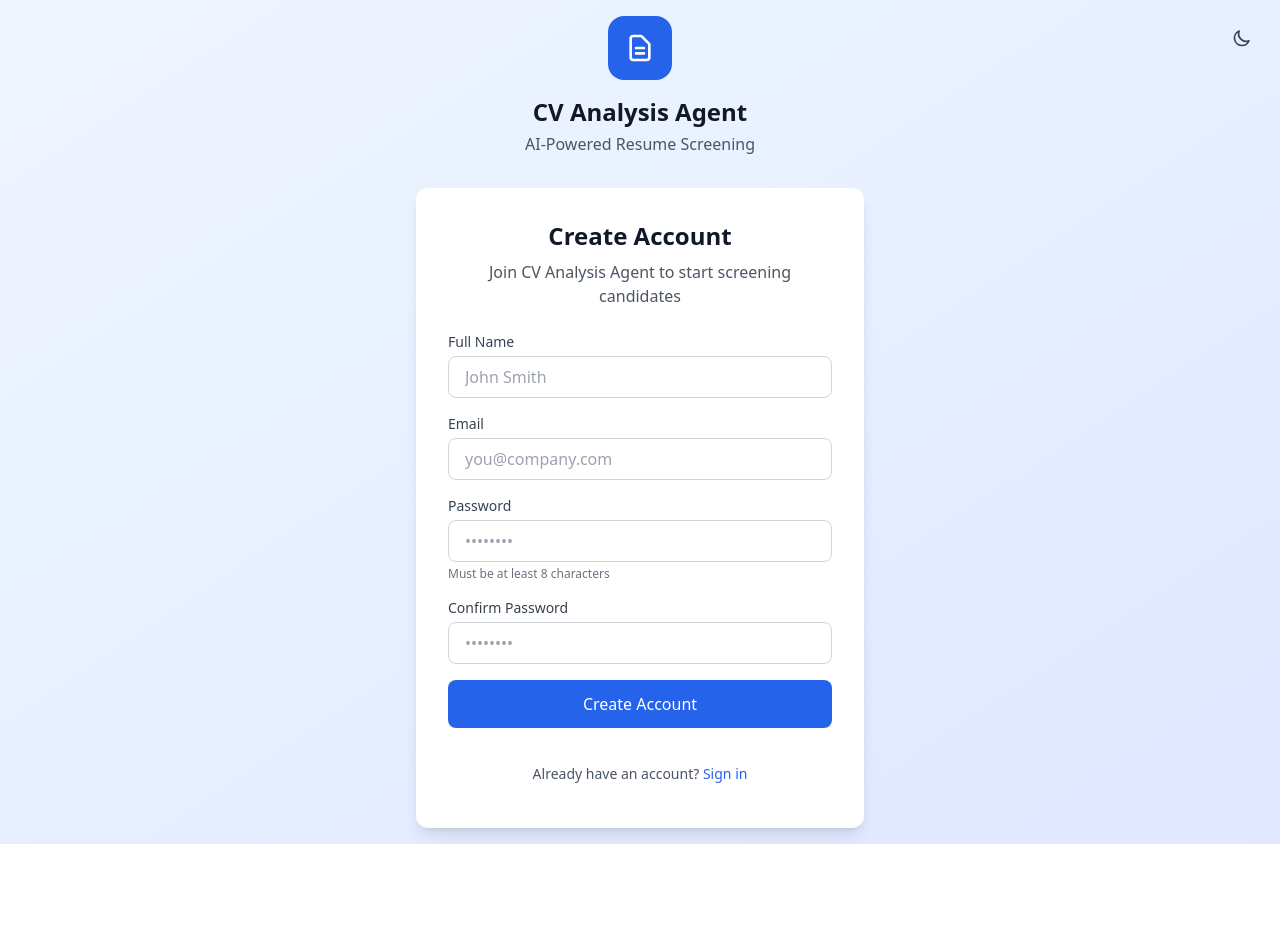
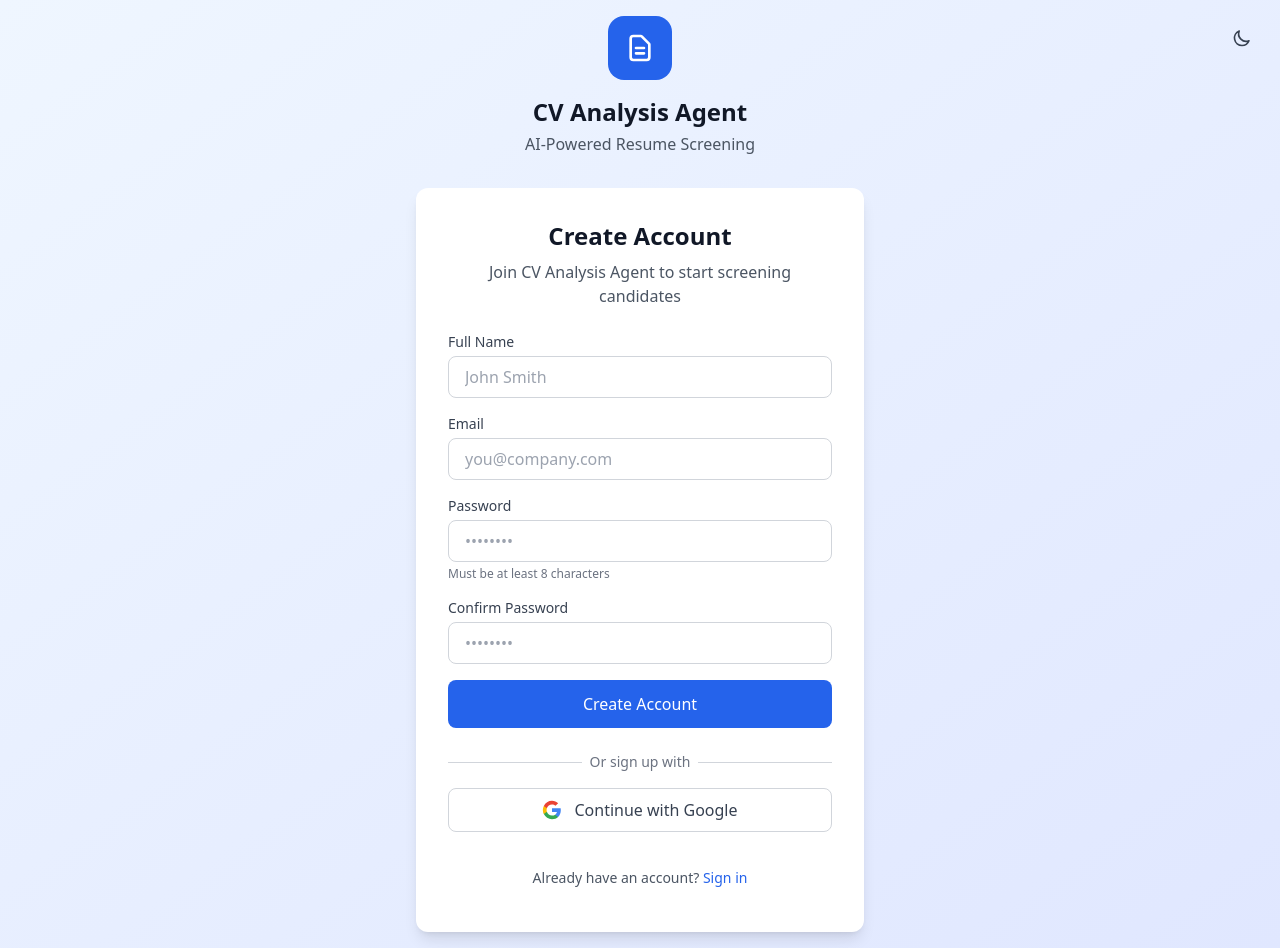
Before and after one commit to stiliyangoshev97/cv-analysis-agent, a React (Vite) app in the folder frontend/: page / in a window 1280 px wide. Both pictures are taken after a click on the button "Sign up". Before the commit the page ends 844 px from the top, so only its background shows below. Built offline with nearby package versions, Linux system fonts and the light colour scheme; no server answers.

Commit message:
feat(auth): implement Google OAuth login and signup buttons

```diff
--- a/frontend/src/features/auth/components/LoginForm.tsx
+++ b/frontend/src/features/auth/components/LoginForm.tsx
@@ -8,6 +8,7 @@
  *
  * FEATURES:
  * - Email/password login
+ * - Google OAuth login
  * - Form validation
  * - Loading state during submission
  * - API error display
@@ -20,7 +21,8 @@
  */
 
 import { useState } from 'react';
-import { useLogin } from '../hooks';
+import { useGoogleLogin } from '@react-oauth/google';
+import { useLogin, useGoogleAuth } from '../hooks';
 import { Button } from '@/shared/components/ui';
 
 /**
@@ -44,17 +46,33 @@ export const LoginForm = ({ onSwitchToRegister }: LoginFormProps) => {
   const [password, setPassword] = useState('');
 
   const { mutate: login, isPending, error } = useLogin();
+  const { mutate: googleAuth, isPending: isGooglePending, error: googleError } = useGoogleAuth();
 
   const handleSubmit = (e: React.FormEvent) => {
     e.preventDefault();
     login({ email, password });
   };
 
+  // Google OAuth login using authorization code flow
+  const googleLogin = useGoogleLogin({
+    flow: 'auth-code',
+    onSuccess: (codeResponse) => {
+      googleAuth({
+        code: codeResponse.code,
+        redirect_uri: window.location.origin,
+      });
+    },
+    onError: (error) => {
+      console.error('Google login failed:', error);
+    },
+  });
+
   // Extract error message from axios error or regular error
   const getErrorMessage = () => {
-    if (!error) return null;
-    const axiosError = error as { response?: { data?: { detail?: string } } };
-    return axiosError.response?.data?.detail || error.message;
+    const err = error || googleError;
+    if (!err) return null;
+    const axiosError = err as { response?: { data?: { detail?: string } } };
+    return axiosError.response?.data?.detail || err.message;
   };
   const apiError = getErrorMessage();
 
@@ -127,31 +145,32 @@ export const LoginForm = ({ onSwitchToRegister }: LoginFormProps) => {
           </div>
 
           <div className="mt-4">
-            {/* Google OAuth button placeholder - will be connected later */}
+            {/* Google OAuth button */}
             <button
               type="button"
-              disabled
-              className="w-full flex items-center justify-center gap-3 px-4 py-2 border border-gray-300 dark:border-gray-600 rounded-lg text-gray-500 dark:text-gray-400 bg-gray-50 dark:bg-gray-700 cursor-not-allowed"
+              onClick={() => googleLogin()}
+              disabled={isGooglePending}
+              className="w-full flex items-center justify-center gap-3 px-4 py-2 border border-gray-300 dark:border-gray-600 rounded-lg text-gray-700 dark:text-gray-200 bg-white dark:bg-gray-700 hover:bg-gray-50 dark:hover:bg-gray-600 transition-colors disabled:opacity-50 disabled:cursor-not-allowed"
             >
               <svg className="w-5 h-5" viewBox="0 0 24 24">
                 <path
-                  fill="currentColor"
+                  fill="#4285F4"
                   d="M22.56 12.25c0-.78-.07-1.53-.2-2.25H12v4.26h5.92c-.26 1.37-1.04 2.53-2.21 3.31v2.77h3.57c2.08-1.92 3.28-4.74 3.28-8.09z"
                 />
                 <path
-                  fill="currentColor"
+                  fill="#34A853"
                   d="M12 23c2.97 0 5.46-.98 7.28-2.66l-3.57-2.77c-.98.66-2.23 1.06-3.71 1.06-2.86 0-5.29-1.93-6.16-4.53H2.18v2.84C3.99 20.53 7.7 23 12 23z"
                 />
                 <path
-                  fill="currentColor"
+                  fill="#FBBC05"
                   d="M5.84 14.09c-.22-.66-.35-1.36-.35-2.09s.13-1.43.35-2.09V7.07H2.18C1.43 8.55 1 10.22 1 12s.43 3.45 1.18 4.93l2.85-2.22.81-.62z"
                 />
                 <path
-                  fill="currentColor"
+                  fill="#EA4335"
                   d="M12 5.38c1.62 0 3.06.56 4.21 1.64l3.15-3.15C17.45 2.09 14.97 1 12 1 7.7 1 3.99 3.47 2.18 7.07l3.66 2.84c.87-2.6 3.3-4.53 6.16-4.53z"
                 />
               </svg>
-              Google (Configure in .env)
+              {isGooglePending ? 'Signing in...' : 'Continue with Google'}
             </button>
           </div>
         </div>
--- a/frontend/src/features/auth/components/RegisterForm.tsx
+++ b/frontend/src/features/auth/components/RegisterForm.tsx
@@ -8,6 +8,7 @@
  *
  * FEATURES:
  * - Full name, email, password fields
+ * - Google OAuth signup
  * - Password confirmation validation
  * - Password strength validation (min 8 chars)
  * - Loading state during submission
@@ -21,7 +22,8 @@
  */
 
 import { useState } from 'react';
-import { useRegister } from '../hooks';
+import { useGoogleLogin } from '@react-oauth/google';
+import { useRegister, useGoogleAuth } from '../hooks';
 import { Button } from '@/shared/components/ui';
 
 /**
@@ -48,6 +50,7 @@ export const RegisterForm = ({ onSwitchToLogin }: RegisterFormProps) => {
   const [validationError, setValidationError] = useState<string | null>(null);
 
   const { mutate: register, isPending, error } = useRegister();
+  const { mutate: googleAuth, isPending: isGooglePending, error: googleError } = useGoogleAuth();
 
   const handleSubmit = (e: React.FormEvent) => {
     e.preventDefault();
@@ -68,11 +71,26 @@ export const RegisterForm = ({ onSwitchToLogin }: RegisterFormProps) => {
     register({ email, password, full_name: fullName });
   };
 
+  // Google OAuth signup using authorization code flow
+  const googleLogin = useGoogleLogin({
+    flow: 'auth-code',
+    onSuccess: (codeResponse) => {
+      googleAuth({
+        code: codeResponse.code,
+        redirect_uri: window.location.origin,
+      });
+    },
+    onError: (error) => {
+      console.error('Google signup failed:', error);
+    },
+  });
+
   // Extract error message from axios error or regular error
   const getErrorMessage = () => {
-    if (!error) return null;
-    const axiosError = error as { response?: { data?: { detail?: string } } };
-    return axiosError.response?.data?.detail || error.message;
+    const err = error || googleError;
+    if (!err) return null;
+    const axiosError = err as { response?: { data?: { detail?: string } } };
+    return axiosError.response?.data?.detail || err.message;
   };
   const apiError = getErrorMessage();
   const displayError = validationError || apiError;
@@ -169,6 +187,46 @@ export const RegisterForm = ({ onSwitchToLogin }: RegisterFormProps) => {
           </Button>
         </form>
 
+        <div className="mt-6">
+          <div className="relative">
+            <div className="absolute inset-0 flex items-center">
+              <div className="w-full border-t border-gray-300 dark:border-gray-600"></div>
+            </div>
+            <div className="relative flex justify-center text-sm">
+              <span className="px-2 bg-white dark:bg-gray-800 text-gray-500 dark:text-gray-400">Or sign up with</span>
+            </div>
+          </div>
+
+          <div className="mt-4">
+            <button
+              type="button"
+              onClick={() => googleLogin()}
+              disabled={isGooglePending}
+              className="w-full flex items-center justify-center gap-3 px-4 py-2 border border-gray-300 dark:border-gray-600 rounded-lg text-gray-700 dark:text-gray-200 bg-white dark:bg-gray-700 hover:bg-gray-50 dark:hover:bg-gray-600 transition-colors disabled:opacity-50 disabled:cursor-not-allowed"
+            >
+              <svg className="w-5 h-5" viewBox="0 0 24 24">
+                <path
+                  fill="#4285F4"
+                  d="M22.56 12.25c0-.78-.07-1.53-.2-2.25H12v4.26h5.92c-.26 1.37-1.04 2.53-2.21 3.31v2.77h3.57c2.08-1.92 3.28-4.74 3.28-8.09z"
+                />
+                <path
+                  fill="#34A853"
+                  d="M12 23c2.97 0 5.46-.98 7.28-2.66l-3.57-2.77c-.98.66-2.23 1.06-3.71 1.06-2.86 0-5.29-1.93-6.16-4.53H2.18v2.84C3.99 20.53 7.7 23 12 23z"
+                />
+                <path
+                  fill="#FBBC05"
+                  d="M5.84 14.09c-.22-.66-.35-1.36-.35-2.09s.13-1.43.35-2.09V7.07H2.18C1.43 8.55 1 10.22 1 12s.43 3.45 1.18 4.93l2.85-2.22.81-.62z"
+                />
+                <path
+                  fill="#EA4335"
+                  d="M12 5.38c1.62 0 3.06.56 4.21 1.64l3.15-3.15C17.45 2.09 14.97 1 12 1 7.7 1 3.99 3.47 2.18 7.07l3.66 2.84c.87-2.6 3.3-4.53 6.16-4.53z"
+                />
+              </svg>
+              {isGooglePending ? 'Signing up...' : 'Continue with Google'}
+            </button>
+          </div>
+        </div>
+
         <p className="mt-6 text-center text-sm text-gray-600 dark:text-gray-400">
           Already have an account?{' '}
           <button
--- a/frontend/src/main.tsx
+++ b/frontend/src/main.tsx
@@ -8,18 +8,23 @@
 
 import { StrictMode } from 'react';
 import { createRoot } from 'react-dom/client';
+import { GoogleOAuthProvider } from '@react-oauth/google';
 import { QueryProvider } from '@/providers';
 import { ToastProvider, PageErrorBoundary } from '@/shared/components/ui';
 import './index.css';
 import App from './App';
 
+const googleClientId = import.meta.env.VITE_GOOGLE_CLIENT_ID || '';
+
 createRoot(document.getElementById('root')!).render(
   <StrictMode>
     <PageErrorBoundary>
-      <QueryProvider>
-        <App />
-        <ToastProvider />
-      </QueryProvider>
+      <GoogleOAuthProvider clientId={googleClientId}>
+        <QueryProvider>
+          <App />
+          <ToastProvider />
+        </QueryProvider>
+      </GoogleOAuthProvider>
     </PageErrorBoundary>
   </StrictMode>,
 );
```
